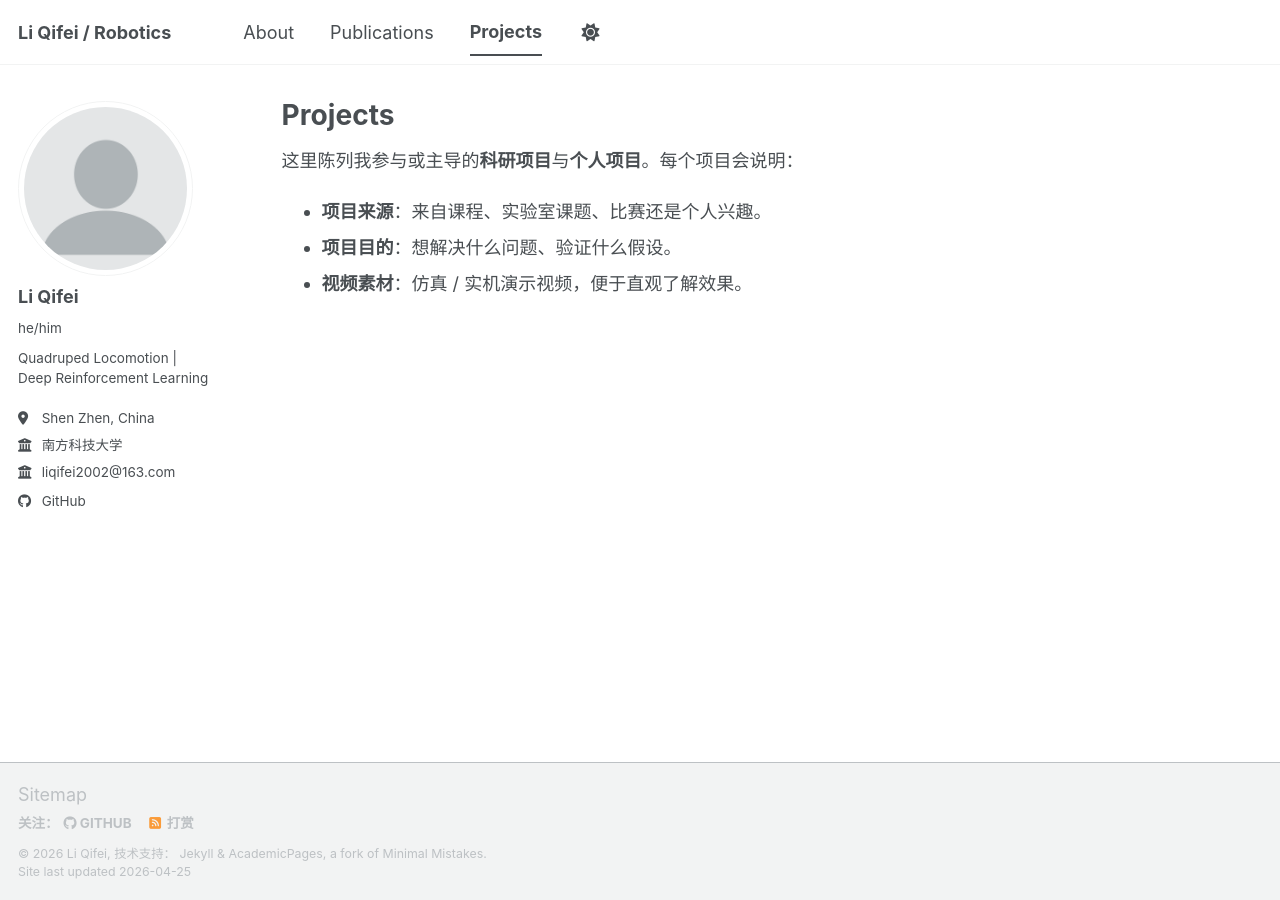
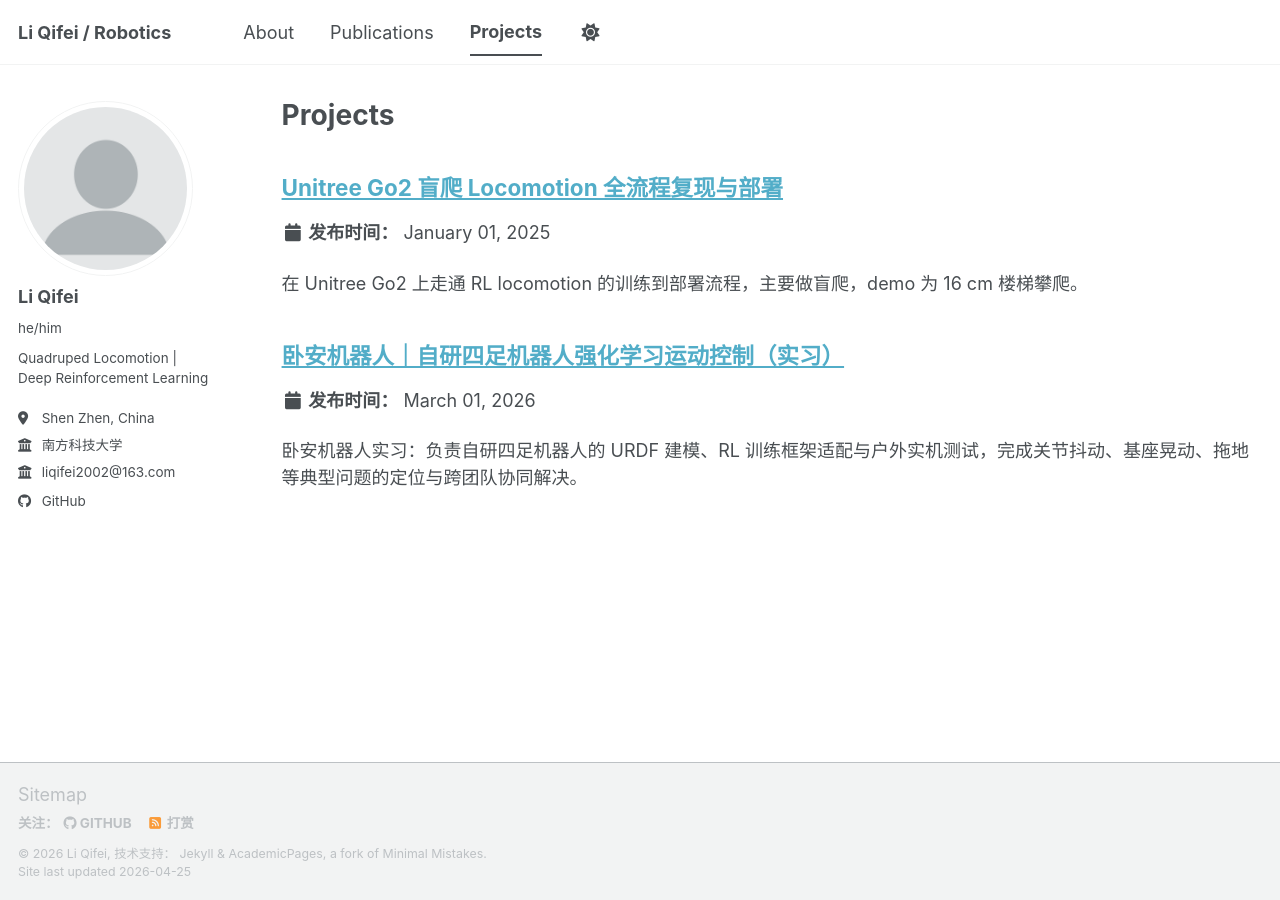
Before and after one commit to nocodenopain/nocodenopain.github.io, a Jekyll site: the page built from _pages/portfolio.html, in a window 1280 px wide. Built offline with Jekyll 4.4.1, drawn with Linux system fonts in a browser that asks for light colours; a script bundle is joined from its source files by our own code; library files that are not in the unit come from our copies.

Commit message:
添加部分项目

```diff
--- a/_pages/portfolio.html
+++ b/_pages/portfolio.html
@@ -5,13 +5,6 @@ permalink: /portfolio/
 author_profile: true
 ---
 
-<p>这里陈列我参与或主导的<strong>科研项目</strong>与<strong>个人项目</strong>。每个项目会说明：</p>
-<ul>
-  <li><strong>项目来源</strong>：来自课程、实验室课题、比赛还是个人兴趣。</li>
-  <li><strong>项目目的</strong>：想解决什么问题、验证什么假设。</li>
-  <li><strong>视频素材</strong>：仿真 / 实机演示视频，便于直观了解效果。</li>
-</ul>
-
 {% include base_path %}
 
 {% for post in site.portfolio %}
--- /dev/null
+++ b/_portfolio/go2-blind-locomotion.md
@@ -0,0 +1,35 @@
+---
+title: "Unitree Go2 盲爬 Locomotion 全流程复现与部署"
+excerpt: "在 Unitree Go2 上走通 RL locomotion 的训练到部署流程，主要做盲爬，demo 为 16 cm 楼梯攀爬。"
+collection: portfolio
+date: 2025-01-01
+published: true
+---
+
+<div class="project-meta">
+  <div><span class="k">性质</span>个人项目</div>
+  <div><span class="k">平台</span>Unitree Go2</div>
+  <div><span class="k">方向</span>盲爬 Locomotion（仅本体感知）</div>
+</div>
+
+<style>
+.project-meta { margin: 1em 0 1.6em; padding: 0.85em 1.1em; background: #f5f7fa; border-left: 3px solid #8aa2c8; font-size: 0.95em; line-height: 1.85; color: #555; }
+.project-meta .k { display: inline-block; width: 4.5em; color: #333; font-weight: 600; }
+</style>
+
+## 项目目标
+
+在 Unitree Go2 上把 RL locomotion 从算法到实机自己过一遍，主要做**盲爬**——仅依赖本体感知，不使用外部视觉。
+
+## 实现流程
+
+复现 HIMLoco、MoE、CTS 等论文的 RL locomotion 算法，在 Isaac Gym + Legged-Gym + rsl_rl 下训练盲爬策略，采用大规模并行 rollout 加速收敛。训练完成后在 MuJoCo 中做 sim-to-sim 验证，之后将策略导出为 JIT，部署到 Go2 板载运行。
+
+## 最终效果
+
+无视觉感知条件下完成 16 cm 楼梯攀爬。
+
+<video controls style="max-width: 100%; max-height: 70vh; display: block; margin: 0 auto;">
+  <source src="{{ site.baseurl }}/files/portfolio/go2-blind-locomotion/stairs.mp4" type="video/mp4">
+  您的浏览器不支持 HTML5 video。
+</video>
--- /dev/null
+++ b/_portfolio/internship-quadruped-sim2real.md
@@ -0,0 +1,65 @@
+---
+title: "卧安机器人｜自研四足机器人强化学习运动控制（实习）"
+excerpt: "卧安机器人实习：负责自研四足机器人的 URDF 建模、RL 训练框架适配与户外实机测试，完成关节抖动、基座晃动、拖地等典型问题的定位与跨团队协同解决。"
+collection: portfolio
+date: 2026-03-01
+published: true
+---
+
+<div class="project-meta">
+  <div><span class="k">公司</span>卧安机器人</div>
+  <div><span class="k">岗位</span>强化学习运动控制算法实习生</div>
+  <div><span class="k">时间</span>2026.03 – 2026.05</div>
+</div>
+
+<style>
+.project-meta { margin: 1em 0 1.6em; padding: 0.85em 1.1em; background: #f5f7fa; border-left: 3px solid #8aa2c8; font-size: 0.95em; line-height: 1.85; color: #555; }
+.project-meta .k { display: inline-block; width: 4.5em; color: #333; font-weight: 600; }
+</style>
+
+## 项目目标
+
+自研四足机器人预研项目，核心目标是验证自研电机在机器狗产品形态下的可用性与性能边界，覆盖从结构调整、算法训练到实机部署的完整链路。
+
+## 我的任务
+
+- 完成自研机器狗 URDF 建模与调整，包括碰撞体优化、关节限位标定等。
+- 搭建并适配强化学习训练框架，针对硬件资源约束与自研电机特性调整参数及奖励设置。
+- 负责机器狗户外实机测试，覆盖爬坡、崎岖路面、抗干扰等场景。
+
+## 解决的问题
+
+### 问题 1：初次部署出现关节剧烈抖动
+
+训练策略首次部署到实机后，关节出现明显抖动，单靠调整训练参数无法消除。排除策略侧因素后，调研了可售机器狗产品的公开电机参数，定位根因在于**自研电机减速比偏大**；与电机控制团队沟通确认后，推动**将关节减速比同量级下调**（实际硬件参数调整由电机团队执行）。调整后抖动消除，模型可在实机稳定运行。
+
+### 问题 2：机身基座晃动明显，姿态不稳
+
+实机测试中机器狗基座晃动显著，整体姿态稳定性差。在仿真中复现了同一现象后，分析结构参数确认问题来自几何构型——base 过宽、腿长偏短，运动控制余量不足。与结构团队沟通后推动"**更换更小电机 + 重新设计窄体基座**"的方案（硬件改动由结构团队完成）。新构型下机身稳定性显著提升。
+
+### 问题 3：运动过程中足末端拖地严重
+
+行走过程中后腿抬脚幅度不足，导致机身塌陷、足末端持续拖地。此问题属策略层面可调范围，通过迭代奖励函数并做对比实验，测试了**抬脚高度奖励**、**拖地惩罚**等多种方案。对比结果显示"**拖地惩罚**"对该问题改善最明显，调优后抬腿幅度达到预期，拖地现象消除。
+
+## 最终效果
+
+<!--
+成功 demo（文件放到 files/portfolio/internship-quadruped-sim2real/ 下），每段用以下模板嵌入：
+
+<video controls style="max-width: 100%; max-height: 70vh; display: block; margin: 0 auto;">
+  <source src="{{ site.baseurl }}/files/portfolio/internship-quadruped-sim2real/slope.mp4" type="video/mp4">
+</video>
+
+建议清单：
+- slope.mp4        户外爬坡
+- rough-terrain.mp4 崎岖路面
+- disturbance.mp4  抗干扰（踢 / 推）
+- payload.mp4      负载行走
+
+过程中失败 demo（建议嵌到上面对应"问题 N"小节末尾作为对比）：
+- jitter-fail.mp4   问题 1 抖动现象
+- base-shake.mp4    问题 2 基座晃动
+- drag-fail.mp4     问题 3 拖地现象
+-->
+
+<p style="color:#888;"><em>Demo 视频待补</em></p>
```
Also changed, not shown: _pages/about.md (+9 -0 lines), _portfolio/TEMPLATE.md (+3 -3 lines), .claude/settings.json (added), 5 other files.
